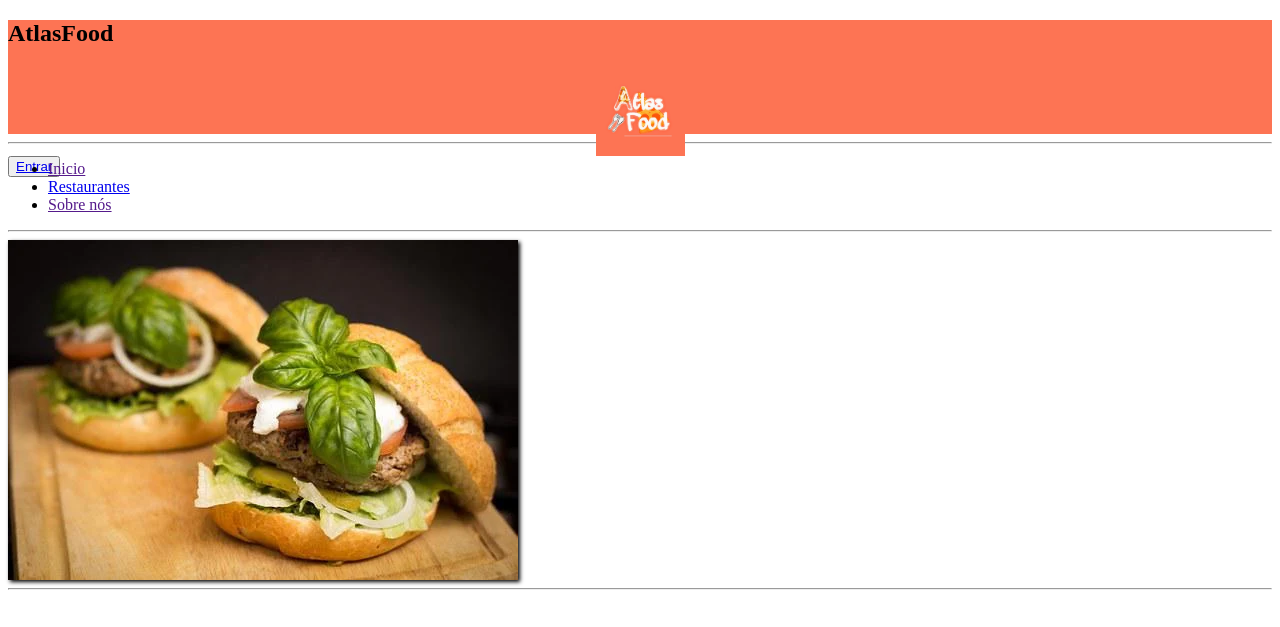
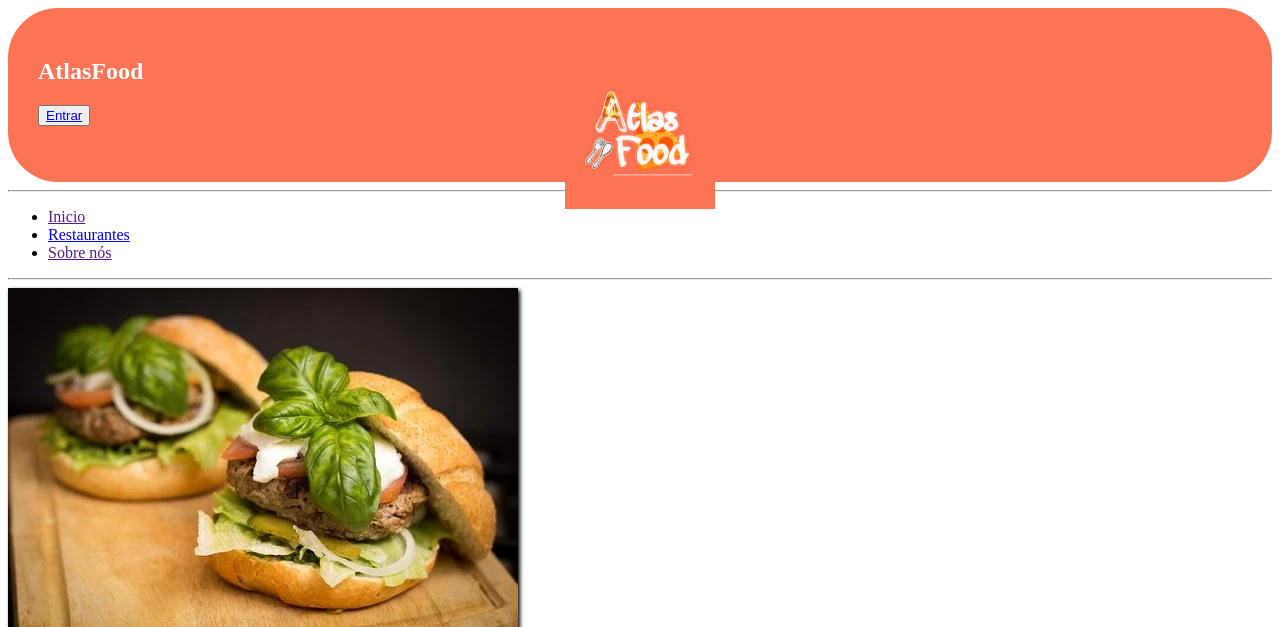
Before and after one commit to HigorW02/atlasFood-Front, a PHP site: page / in a window 1280 px wide. Shown: the top 627 px of the page. Run offline with PHP 8.4, Linux system fonts and the light colour scheme.

Commit message:
Mudanças no frontend da tela inicial

```diff
--- a/src/views/css/stilo.css
+++ b/src/views/css/stilo.css
@@ -1,14 +1,23 @@
 .cabecalho{
     background-color: #fd7454;
     height: 114px;
+    padding: 30px;
+    border-radius: 50px;
+    color: white;
+
 }
 
 .logo{
     display: flex;
     justify-content: center;
     align-items: center;
-    height: 89px;
+    height: 150px;
     align-items: center;
+    position: absolute;
+    top: 22%;
+    left: 50%;
+    transform: translate(-50%,-50%);
+
 }
 
 .carrossel{
```
Also changed, not shown: 1 other file.
